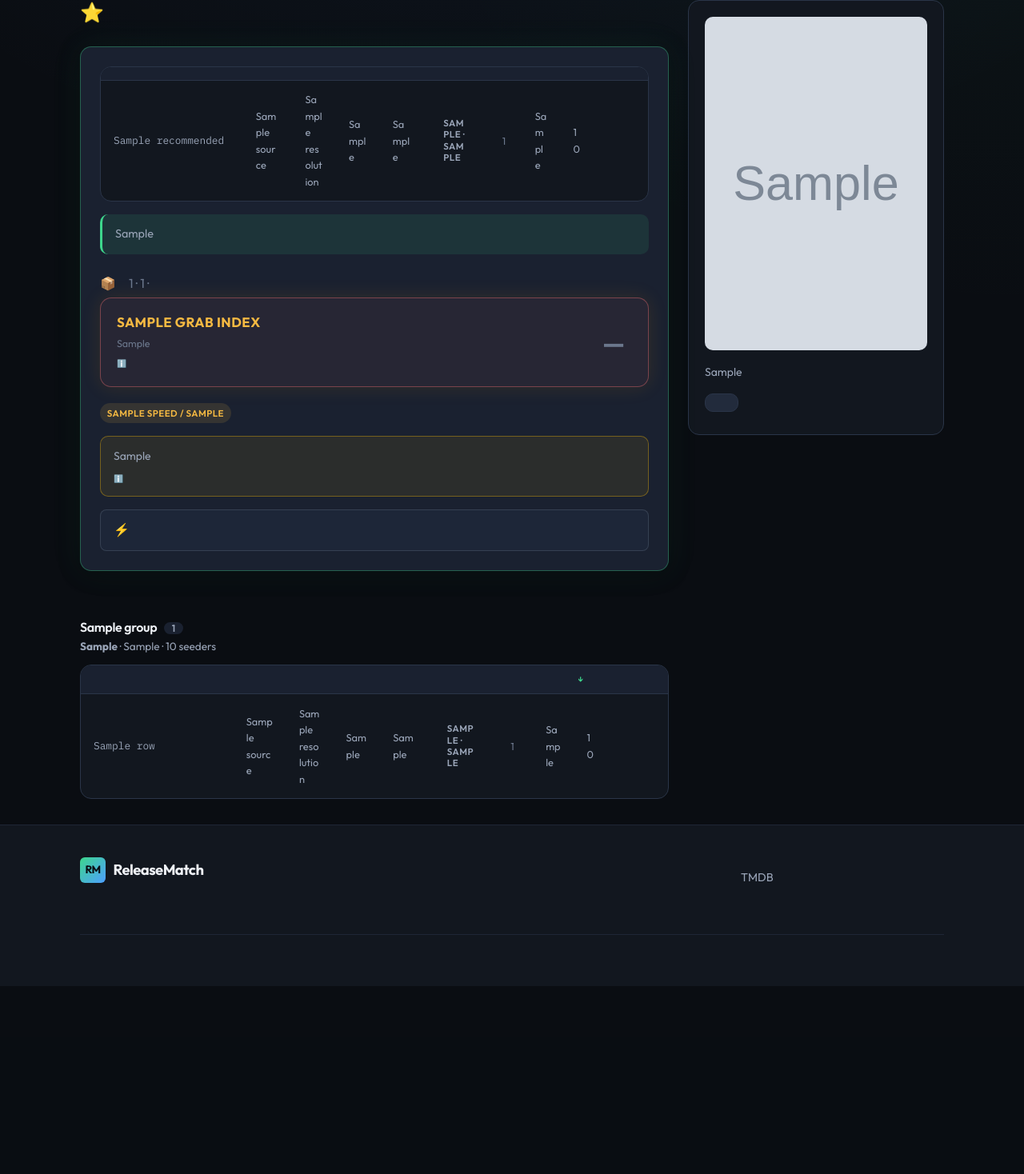
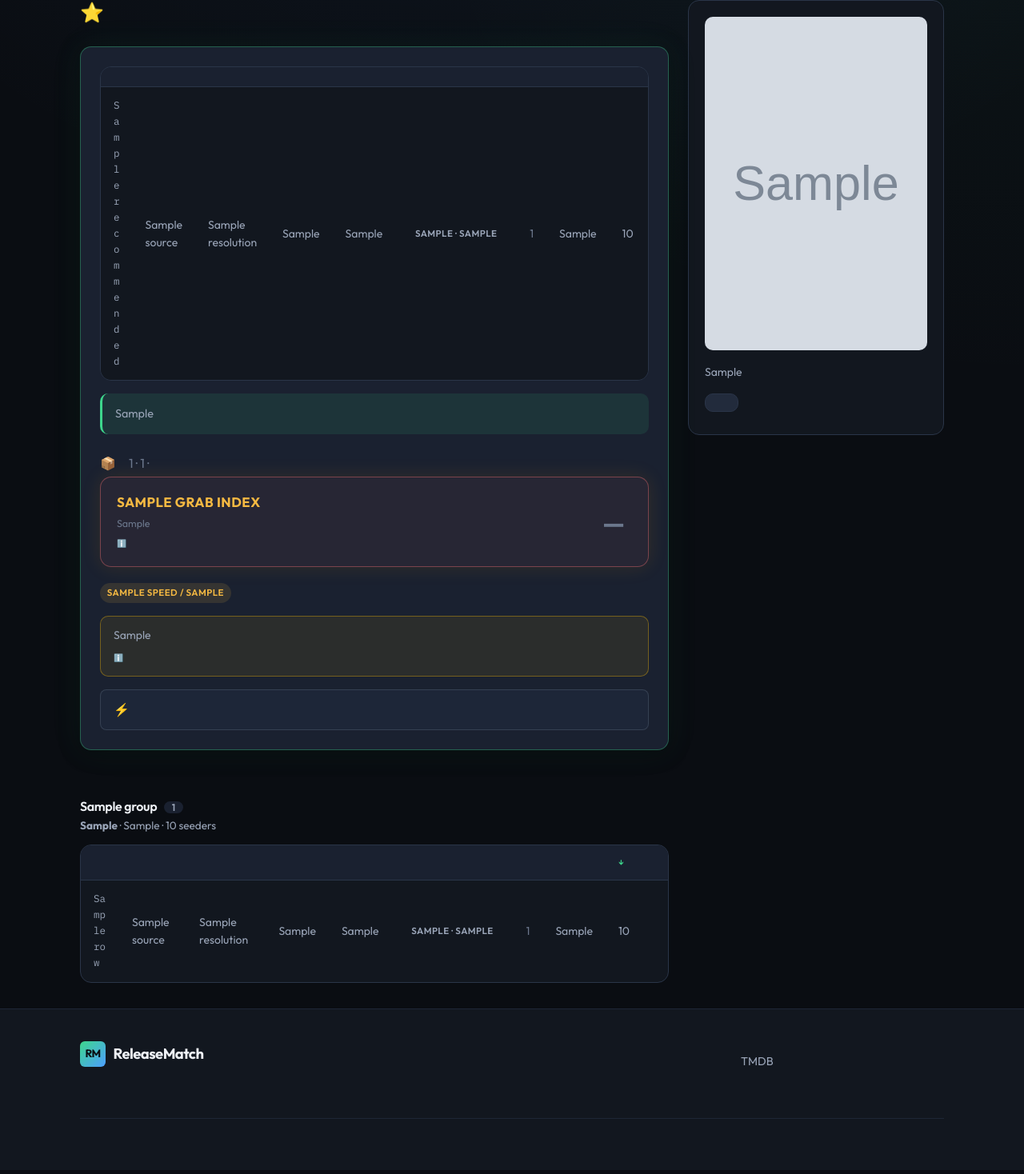
Before and after one commit to matthewxu/releasematch, a Python web app: template releasematch/portal/generator/templates/movie.html in a window 1280 px wide. Shown: the part 198-1666 px from the top of the page at 80% size. Before the commit the page ends 1431 px from the top, so only its background shows below. Run offline with Jinja, Linux system fonts and the light colour scheme; the template is opened without the code that fills it: most values are stand-ins (such as "Sample title", 1, 10 or a date in 2020); grey boxes marked "Sample" are stand-in pictures.

Commit message:
revert(portal): 回滚电影表强制折行样式，保留清单列解析修复
恢复 table-layout:auto 与原模板列标记；解析纠错与回归测试仍保留，
表格布局待 A+B（合并列+腾宽）再改。

Co-authored-by: Cursor <cursoragent@cursor.com>

```diff
--- a/releasematch/portal/generator/templates/movie.html
+++ b/releasematch/portal/generator/templates/movie.html
@@ -58,7 +58,7 @@
         {% if source_editions %}
         {% include 'partials/movie_edition_groups.html' %}
         {% else %}
-        <div class="rm-table-wrap rm-table-wrap--movie">
+        <div class="rm-table-wrap">
           {% with items=sources %}
           {% include 'partials/movie_sources_table.html' %}
           {% endwith %}
--- a/releasematch/portal/generator/templates/partials/movie_edition_groups.html
+++ b/releasematch/portal/generator/templates/partials/movie_edition_groups.html
@@ -16,7 +16,7 @@
     </p>
     {% endif %}
   </div>
-  <div class="rm-table-wrap rm-table-wrap--movie">
+  <div class="rm-table-wrap">
     {% with items=group.rows %}
     {% include 'partials/movie_sources_table.html' %}
     {% endwith %}
--- a/releasematch/portal/generator/templates/partials/movie_sources_table.html
+++ b/releasematch/portal/generator/templates/partials/movie_sources_table.html
@@ -3,16 +3,16 @@
 <table class="rm-table rm-table--responsive rm-table--sortable rm-table--movie" data-rm-table-sort>
   <thead>
     <tr>
-      <th scope="col" class="rm-col-release"{% if i18n_enabled %} data-i18n="table.release"{% endif %}>{{ t('table.release') }}</th>
-      <th scope="col" class="rm-col-source"{% if i18n_enabled %} data-i18n="table.source"{% endif %}>{{ t('table.source') }}</th>
-      <th scope="col" class="rm-col-quality"{% if i18n_enabled %} data-i18n="table.quality"{% endif %}>{{ t('table.quality') }}</th>
-      <th scope="col" class="rm-col-video"{% if i18n_enabled %} data-i18n="table.video"{% endif %}>{{ t('table.video') }}</th>
-      <th scope="col" class="rm-col-audio"{% if i18n_enabled %} data-i18n="table.audio"{% endif %}>{{ t('table.audio') }}</th>
-      <th scope="col" class="rm-col-group"{% if i18n_enabled %} data-i18n="table.group"{% endif %}>{{ t('table.group') }}</th>
-      <th scope="col" class="rm-col-cross"{% if i18n_enabled %} data-i18n="table.cross"{% endif %}>{{ t('table.cross') }}</th>
-      <th scope="col" class="rm-col-size"><button type="button" class="rm-table__sort" data-sort-key="size" data-sort-type="number"{% if i18n_enabled %} data-i18n="table.size"{% endif %}>{{ t('table.size') }}</button></th>
-      <th scope="col" class="rm-col-seed"><button type="button" class="rm-table__sort is-active" data-sort-key="seed" data-sort-type="number"{% if i18n_enabled %} data-i18n="table.seed"{% endif %}>{{ t('table.seed') }}</button></th>
-      <th scope="col" class="rm-col-action"{% if i18n_enabled %} data-i18n="table.action"{% endif %}>{{ t('table.action') }}</th>
+      <th scope="col"{% if i18n_enabled %} data-i18n="table.release"{% endif %}>{{ t('table.release') }}</th>
+      <th scope="col"{% if i18n_enabled %} data-i18n="table.source"{% endif %}>{{ t('table.source') }}</th>
+      <th scope="col"{% if i18n_enabled %} data-i18n="table.quality"{% endif %}>{{ t('table.quality') }}</th>
+      <th scope="col"{% if i18n_enabled %} data-i18n="table.video"{% endif %}>{{ t('table.video') }}</th>
+      <th scope="col"{% if i18n_enabled %} data-i18n="table.audio"{% endif %}>{{ t('table.audio') }}</th>
+      <th scope="col"{% if i18n_enabled %} data-i18n="table.group"{% endif %}>{{ t('table.group') }}</th>
+      <th scope="col"{% if i18n_enabled %} data-i18n="table.cross"{% endif %}>{{ t('table.cross') }}</th>
+      <th scope="col"><button type="button" class="rm-table__sort" data-sort-key="size" data-sort-type="number"{% if i18n_enabled %} data-i18n="table.size"{% endif %}>{{ t('table.size') }}</button></th>
+      <th scope="col"><button type="button" class="rm-table__sort is-active" data-sort-key="seed" data-sort-type="number"{% if i18n_enabled %} data-i18n="table.seed"{% endif %}>{{ t('table.seed') }}</button></th>
+      <th scope="col"{% if i18n_enabled %} data-i18n="table.action"{% endif %}>{{ t('table.action') }}</th>
     </tr>
   </thead>
   <tbody>
--- a/releasematch/portal/generator/templates/partials/recommended_release_table.html
+++ b/releasematch/portal/generator/templates/partials/recommended_release_table.html
@@ -6,12 +6,12 @@
       <tr>
         <th scope="col" class="rm-col-release"{% if i18n_enabled %} data-i18n="table.release"{% endif %}>{{ t('table.release') }}</th>
         {% if variant == 'movie' %}
-        <th scope="col" class="rm-col-source"{% if i18n_enabled %} data-i18n="table.source"{% endif %}>{{ t('table.source') }}</th>
+        <th scope="col"{% if i18n_enabled %} data-i18n="table.source"{% endif %}>{{ t('table.source') }}</th>
         {% endif %}
         <th scope="col" class="rm-col-quality"{% if i18n_enabled %} data-i18n="table.quality"{% endif %}>{{ t('table.quality') }}</th>
         {% if variant == 'movie' %}
-        <th scope="col" class="rm-col-video"{% if i18n_enabled %} data-i18n="table.video"{% endif %}>{{ t('table.video') }}</th>
-        <th scope="col" class="rm-col-audio"{% if i18n_enabled %} data-i18n="table.audio"{% endif %}>{{ t('table.audio') }}</th>
+        <th scope="col"{% if i18n_enabled %} data-i18n="table.video"{% endif %}>{{ t('table.video') }}</th>
+        <th scope="col"{% if i18n_enabled %} data-i18n="table.audio"{% endif %}>{{ t('table.audio') }}</th>
         {% endif %}
         <th scope="col" class="rm-col-group"{% if i18n_enabled %} data-i18n="table.group"{% endif %}>{{ t('table.group') }}</th>
         <th scope="col" class="rm-col-cross"{% if i18n_enabled %} data-i18n="table.cross"{% endif %}>{{ t('table.cross') }}</th>
--- a/releasematch/portal/generator/templates/partials/sources_table_row.html
+++ b/releasematch/portal/generator/templates/partials/sources_table_row.html
@@ -10,12 +10,12 @@
     {% endif %}
   </td>
   {% if variant == 'movie' %}
-  <td class="rm-col-source" data-label="{{ t('table.source') }}">{{ item.source or '—' }}</td>
+  <td data-label="{{ t('table.source') }}">{{ item.source or '—' }}</td>
   {% endif %}
   <td class="rm-col-quality" data-label="{{ t('table.quality') }}" data-sort-value="{{ item.resolution }}">{{ item.resolution or '—' }}</td>
   {% if variant == 'movie' %}
-  <td class="rm-col-video" data-label="{{ t('table.video') }}">{{ item.video_spec or item.codec or '—' }}</td>
-  <td class="rm-col-audio" data-label="{{ t('table.audio') }}">{{ item.audio_spec or '—' }}</td>
+  <td data-label="{{ t('table.video') }}">{{ item.video_spec or item.codec or '—' }}</td>
+  <td data-label="{{ t('table.audio') }}">{{ item.audio_spec or '—' }}</td>
   {% endif %}
   <td class="rm-col-group" data-label="{{ t('table.group') }}">
     {% if item.release_group %}
--- a/releasematch/portal/static/css/design-system.css
+++ b/releasematch/portal/static/css/design-system.css
@@ -592,94 +592,14 @@ dd:last-child {
 }
 
 .rm-table--movie {
-  table-layout: fixed;
+  table-layout: auto;
   width: 100%;
-  max-width: 100%;
 }
 
 .rm-table--movie th,
 .rm-table--movie td {
-  overflow: hidden;
+  overflow: visible;
   text-overflow: unset;
-  vertical-align: top;
-  word-break: normal;
-  overflow-wrap: break-word;
-  /* 10 列桌面侧栏下默认 1rem 水平 padding 会挤爆 Action */
-  padding: 0.55rem 0.35rem;
-  font-size: 0.8rem;
-}
-
-/* 表头保持单词完整；过窄时靠列宽与字号压缩，避免 SOU/RCE 式拆字 */
-.rm-table--movie thead th {
-  white-space: nowrap;
-  font-size: 0.62rem;
-  letter-spacing: 0.04em;
-  padding: 0.5rem 0.3rem;
-}
-
-/* 电影多 Source/Video/Audio 三列；固定比例 + 换行，避免横向滚动 */
-.rm-table--movie .rm-col-release {
-  width: 26%;
-}
-
-.rm-table--movie .rm-col-source {
-  width: 9%;
-}
-
-.rm-table--movie .rm-col-quality {
-  width: 8%;
-}
-
-.rm-table--movie .rm-col-video {
-  width: 8%;
-}
-
-.rm-table--movie .rm-col-audio {
-  width: 8%;
-}
-
-.rm-table--movie .rm-col-group {
-  width: 12%;
-}
-
-.rm-table--movie .rm-col-cross {
-  width: 6%;
-}
-
-.rm-table--movie .rm-col-size {
-  width: 7%;
-}
-
-.rm-table--movie .rm-col-seed {
-  width: 6%;
-}
-
-.rm-table--movie .rm-col-action {
-  width: 10%;
-  word-break: normal;
-  overflow-wrap: normal;
-  overflow: visible;
-}
-
-.rm-table--movie .rm-table__release {
-  max-width: none;
-  word-break: break-word;
-  overflow-wrap: anywhere;
-}
-
-.rm-table--movie .rm-col-group .rm-badge,
-.rm-table--movie .rm-table__release .rm-badge {
-  white-space: normal;
-  display: inline-block;
-  max-width: 100%;
-  line-height: 1.25;
-}
-
-/* 电影表容器：长文案列内换行，不出现横向滚动条 */
-.rm-table-wrap--movie,
-.rm-table-wrap--recommended-hero:has(.rm-table--movie),
-.rm-table-wrap:has(.rm-table--movie) {
-  overflow-x: hidden;
 }
 
 .rm-release-card .rm-speed-evidence-wrap {
```
